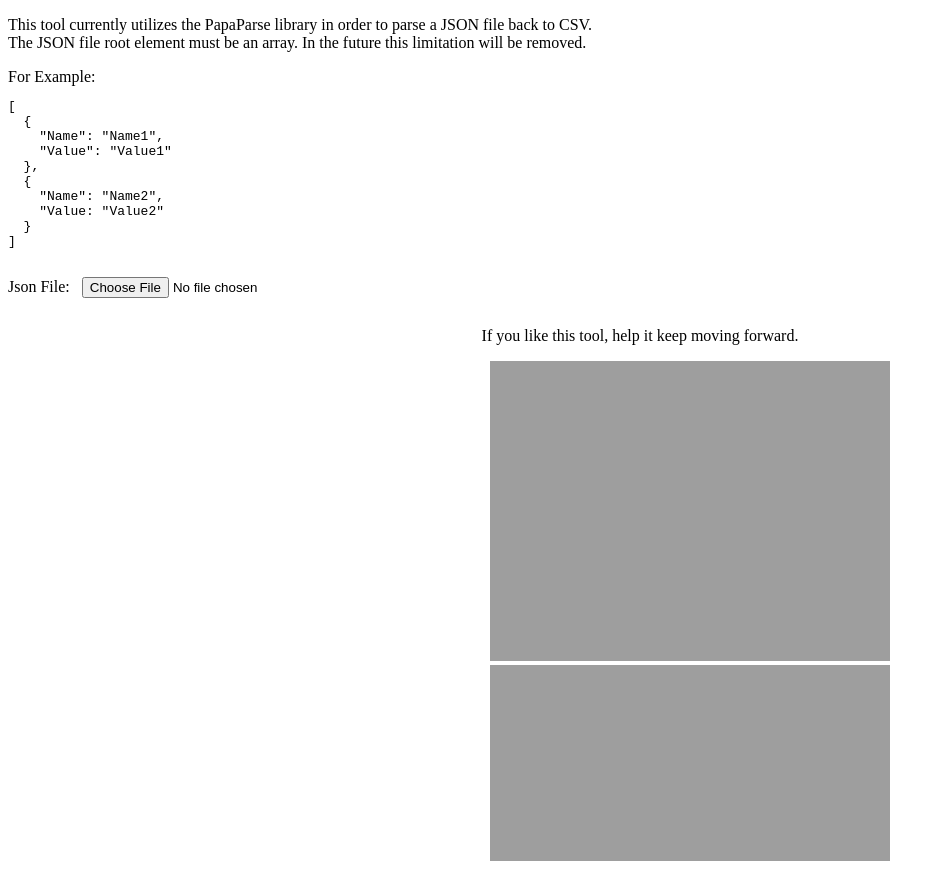
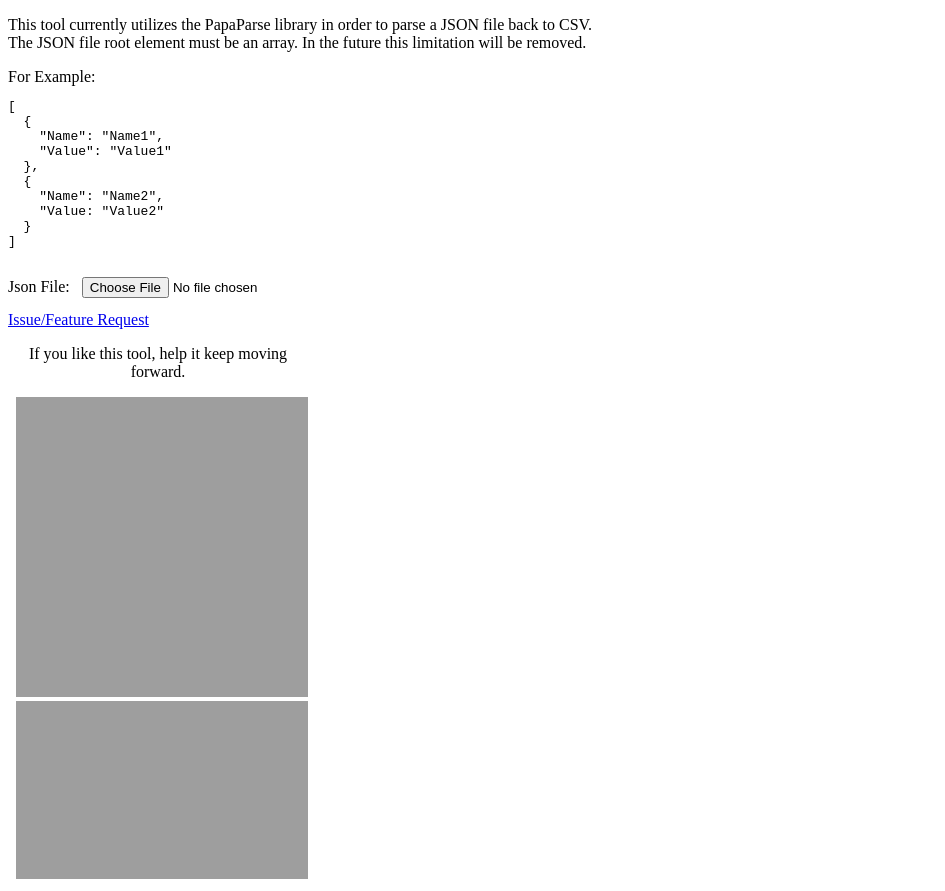
Before and after one commit to hexy-mf/JsonToCsvConverter, a plain HTML site: page index.html in a window 1280 px wide. Shown: the whole page, without its empty margins (0-945 px from the left). Drawn offline with nearby package versions, Linux system fonts and the light colour scheme.

Commit message:
#1 - Added a button to the site for people to log issues / request features.

```diff
--- a/index.html
+++ b/index.html
@@ -16,6 +16,7 @@
   <script src="controllers/ParseController.js"></script>
   <script src="js/adsterra.js"></script>
   <script type="text/javascript" src="//www.bnserving.com/invoke.js"></script>
+  <script async defer src="https://buttons.github.io/buttons.js"></script>
 </head>
 <body ng-controller="ParseController">
     <p>This tool currently utilizes the PapaParse library in order to parse a JSON file back to CSV.<br>
@@ -51,10 +52,19 @@
       </form>
       <pre>{{ csv }}</pre>
       <input name="downloadFileButton" type="button" ng-click="downloadFile(csv)" ng-show="csv" value="Save File"></input>
-    </div>
-    <div>
-      <object class="donate" data="test.html">
-    </div>
-
+  </div>
+  <div class="report-issues">
+    <a class="github-button"
+      href="https://github.com/hexy-mf/JsonToCsvConverter/issues"
+      data-icon="octicon-issue-opened"
+      data-size="large"
+      data-show-count="false"
+      aria-label="Issue hexy-mf/JsonToCsvConverter on GitHub">
+      Issue/Feature Request
+    </a>
+  </div>
+  <div class-footer>
+    <object class="donate" data="test.html" style="border: 0">
+  </div>
 </body>
 </html>
--- a/styles.css
+++ b/styles.css
@@ -3,6 +3,5 @@
   visibility: hidden;
 }
 .donate {
-    width: 100%;
-    height: 550px;
+  height: 550px;
 }
```
